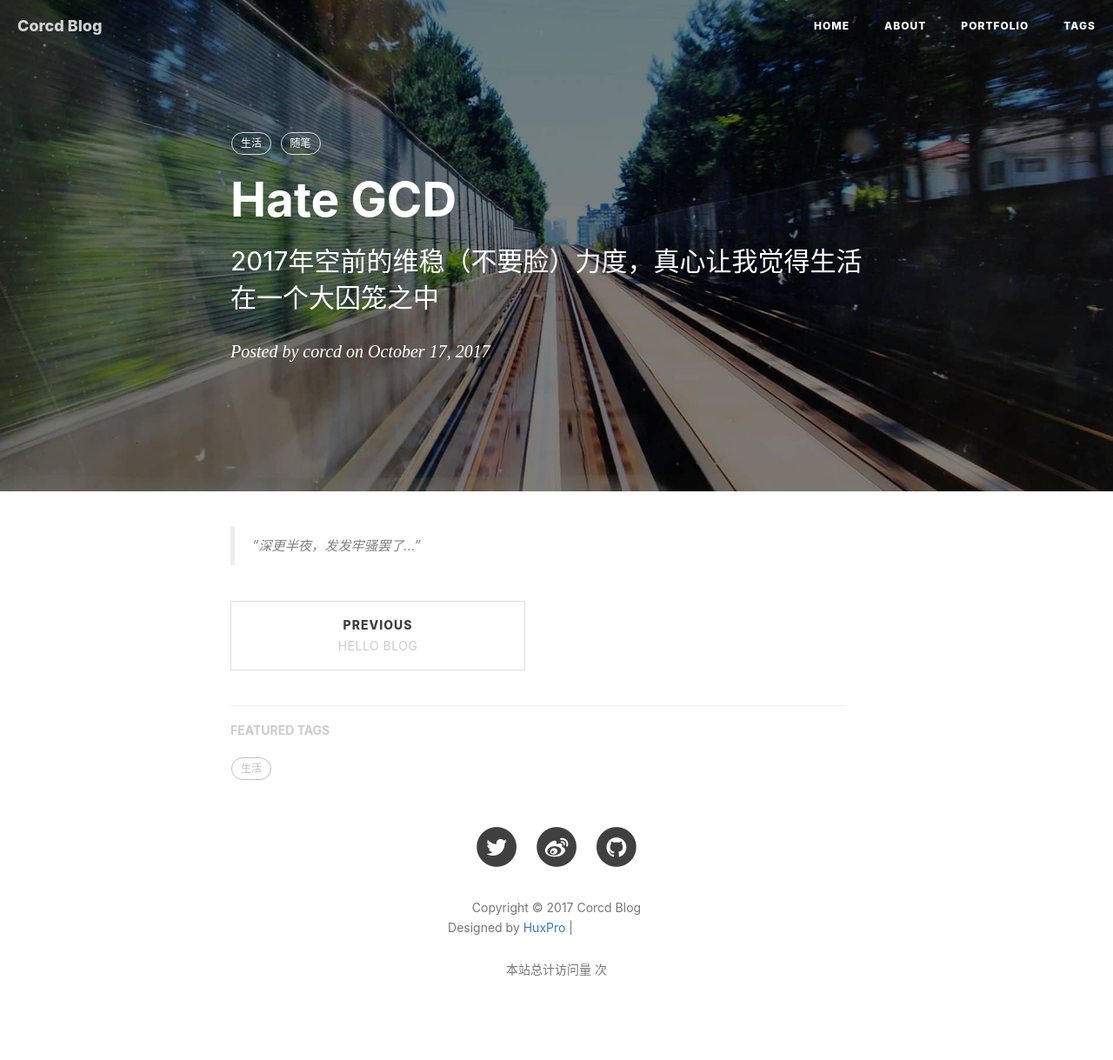
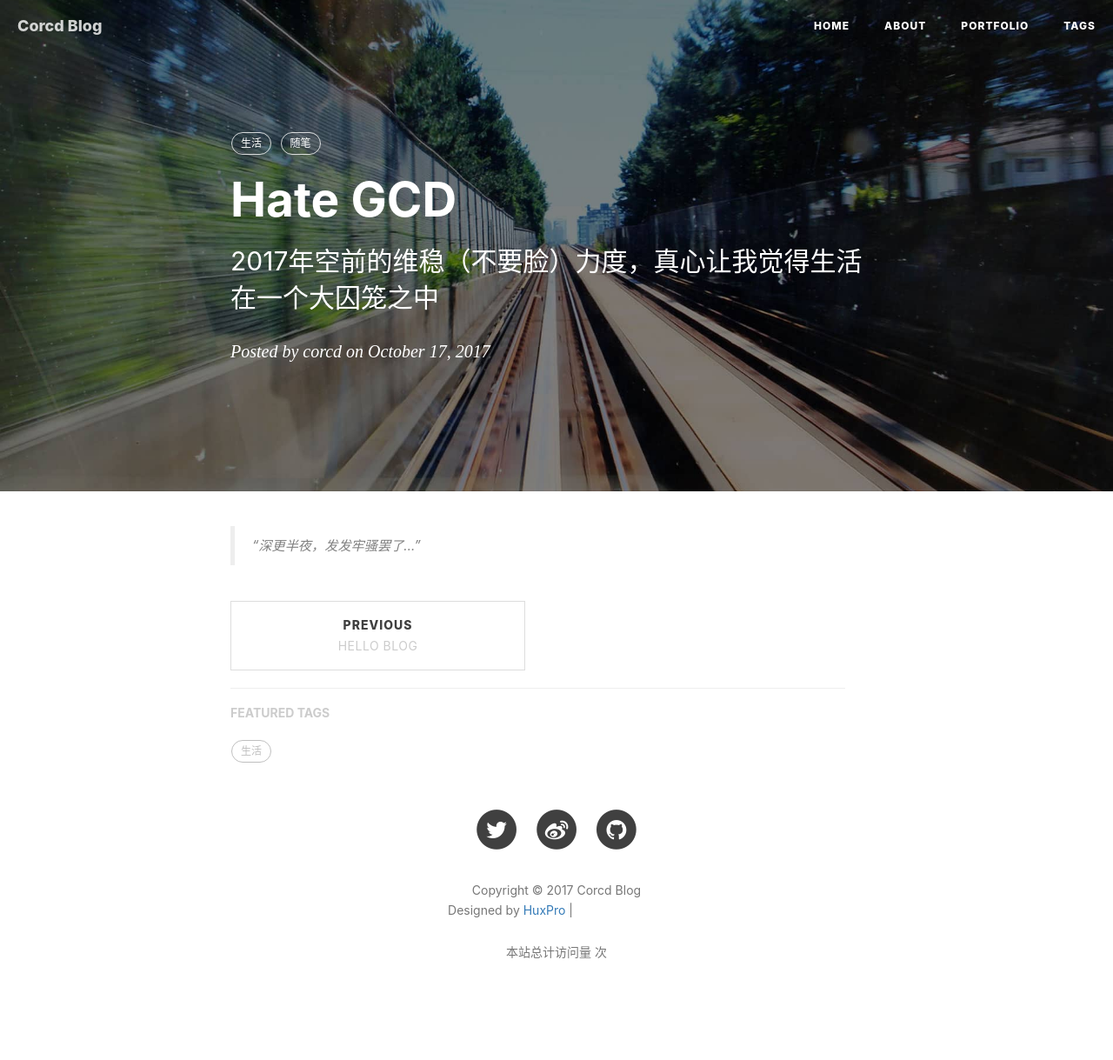
Before and after one commit to corcd/corcd.github.io, a Jekyll site: the page built from _posts/2017-10-19-hate-GCD.markdown, in a window 1280 px wide. Shown: the whole page at 87% size. Built offline with Jekyll 4.4.1, drawn with Linux system fonts in a browser that asks for light colours; nearby versions of some CDN libraries; comment, search, counter and statistics services are not loaded; grey boxes are pictures that could not be loaded.

Commit message:
disqus update

```diff
--- a/_config.yml
+++ b/_config.yml
@@ -49,7 +49,6 @@
 
 # Disqus settings
 disqus_username: corcd
-comments: true
 
 # Netease setttings
 netease_comment: false
--- a/_layouts/post.html
+++ b/_layouts/post.html
@@ -98,7 +99,7 @@
                 </ul>
 
 
-                {% if site.comments %}
+                {% if page.comments %}
                 {% if site.disqus_username %}
                 <!-- disqus 评论框 start -->
                 <div class="comment">
```
Also changed, not shown: other parts of _layouts/post.html (+1 -0 lines).
